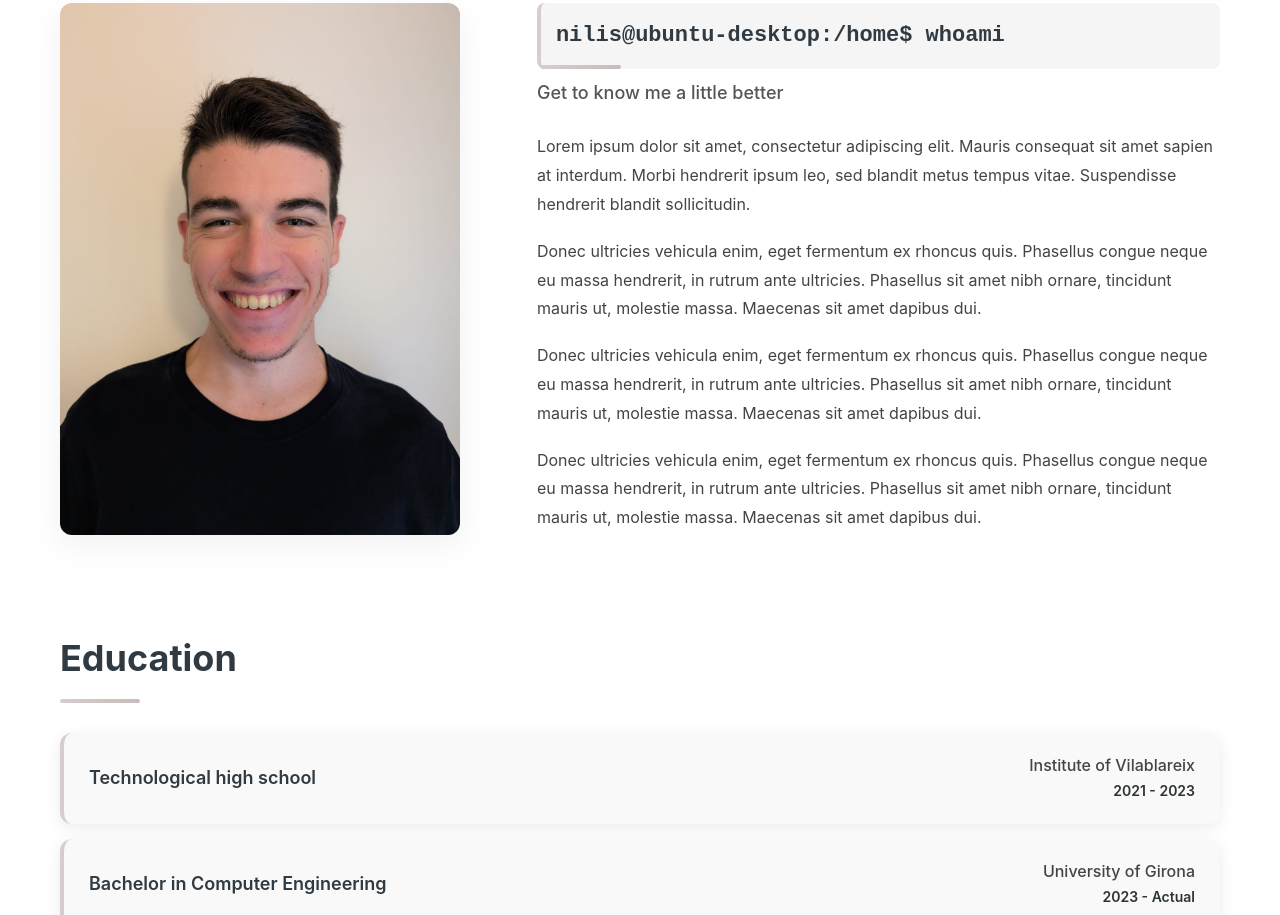
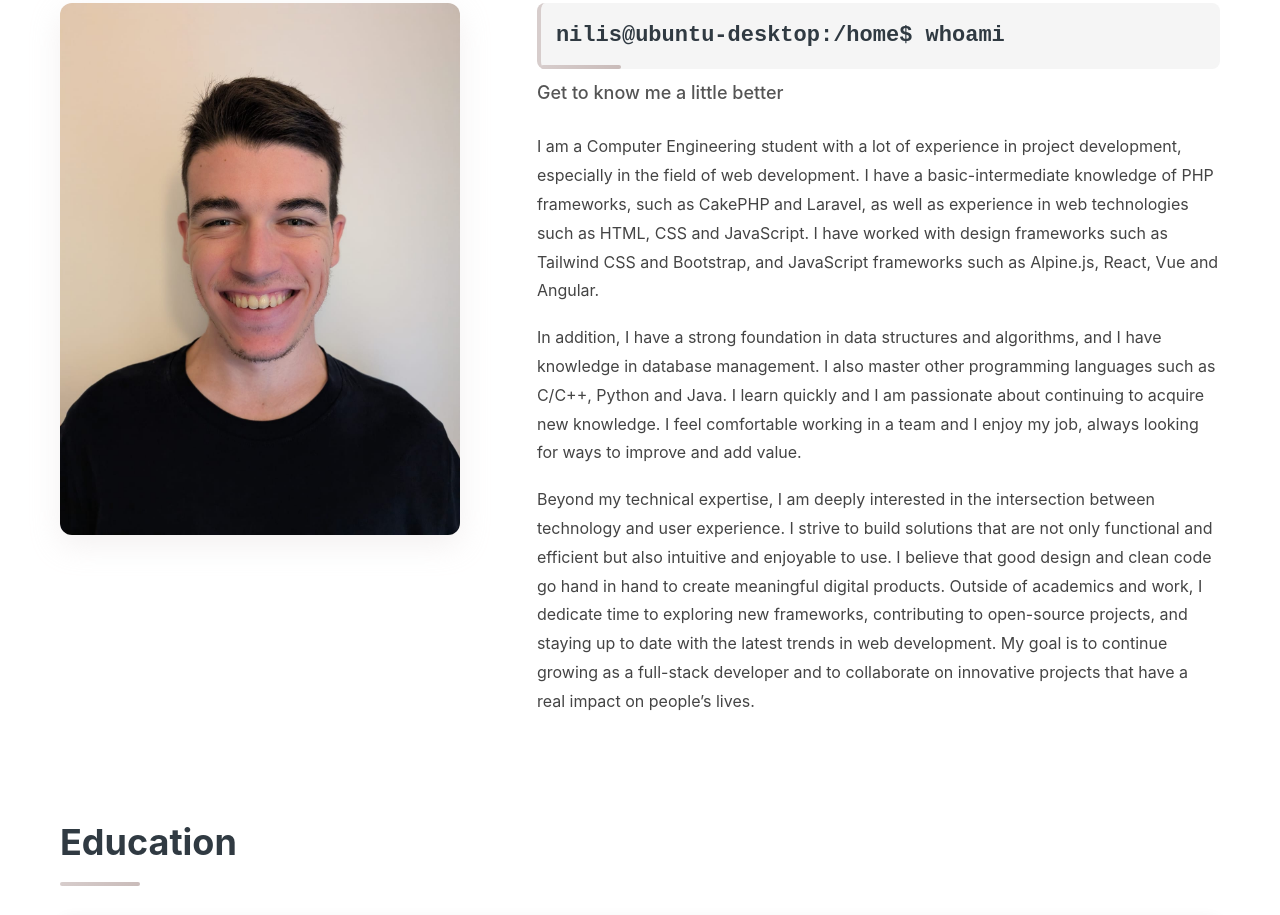
Before and after one commit to nilis24/cv_nil_isern, a plain HTML site: page index.html in a window 1280 px wide. Shown: the part 895-1810 px from the top of the page. Drawn offline with Linux system fonts and the light colour scheme.

Commit message:
Revise about section with detailed personal info
Updated personal description to include skills and interests in web development, programming languages, and user experience.

```diff
--- a/index.html
+++ b/index.html
@@ -35,13 +35,21 @@
         <h2 class="about-terminal">nilis@ubuntu-desktop:/home$ whoami</h2>
         <h3 class="about-subtitle">Get to know me a little better</h3>
 
-        <p>Lorem ipsum dolor sit amet, consectetur adipiscing elit. Mauris consequat sit amet sapien at interdum. Morbi hendrerit ipsum leo, sed blandit metus tempus vitae. Suspendisse hendrerit blandit sollicitudin.</p>
+         <p>I am a Computer Engineering student with a lot of experience in project development, especially in the field of web
+         development. I have a basic-intermediate knowledge of PHP frameworks, such as CakePHP and Laravel, as well as
+         experience in web technologies such as HTML, CSS and JavaScript. I have worked with design frameworks such as
+         Tailwind CSS and Bootstrap, and JavaScript frameworks such as Alpine.js, React, Vue and Angular.</p>
+         <p>In addition, I have a strong foundation in data structures and algorithms, and I have knowledge in database
+         management. I also master other programming languages such as C/C++, Python and Java. I learn quickly and I am
+         passionate about continuing to acquire new knowledge. I feel comfortable working in a team and I enjoy my job,
+         always looking for ways to improve and add value.</p>
+        <p>Beyond my technical expertise, I am deeply interested in the intersection between technology and user experience.
+          I strive to build solutions that are not only functional and efficient but also intuitive and enjoyable to use.
+          I believe that good design and clean code go hand in hand to create meaningful digital products. Outside of academics
+          and work, I dedicate time to exploring new frameworks, contributing to open-source projects, and staying up to date
+          with the latest trends in web development. My goal is to continue growing as a full-stack developer and to collaborate
+          on innovative projects that have a real impact on people’s lives.</p>
 
-        <p>Donec ultricies vehicula enim, eget fermentum ex rhoncus quis. Phasellus congue neque eu massa hendrerit, in rutrum ante ultricies. Phasellus sit amet nibh ornare, tincidunt mauris ut, molestie massa. Maecenas sit amet dapibus dui.</p>
-
-        <p>Donec ultricies vehicula enim, eget fermentum ex rhoncus quis. Phasellus congue neque eu massa hendrerit, in rutrum ante ultricies. Phasellus sit amet nibh ornare, tincidunt mauris ut, molestie massa. Maecenas sit amet dapibus dui.</p>
-
-        <p>Donec ultricies vehicula enim, eget fermentum ex rhoncus quis. Phasellus congue neque eu massa hendrerit, in rutrum ante ultricies. Phasellus sit amet nibh ornare, tincidunt mauris ut, molestie massa. Maecenas sit amet dapibus dui.</p>
       </div>
     </section>
 
```
